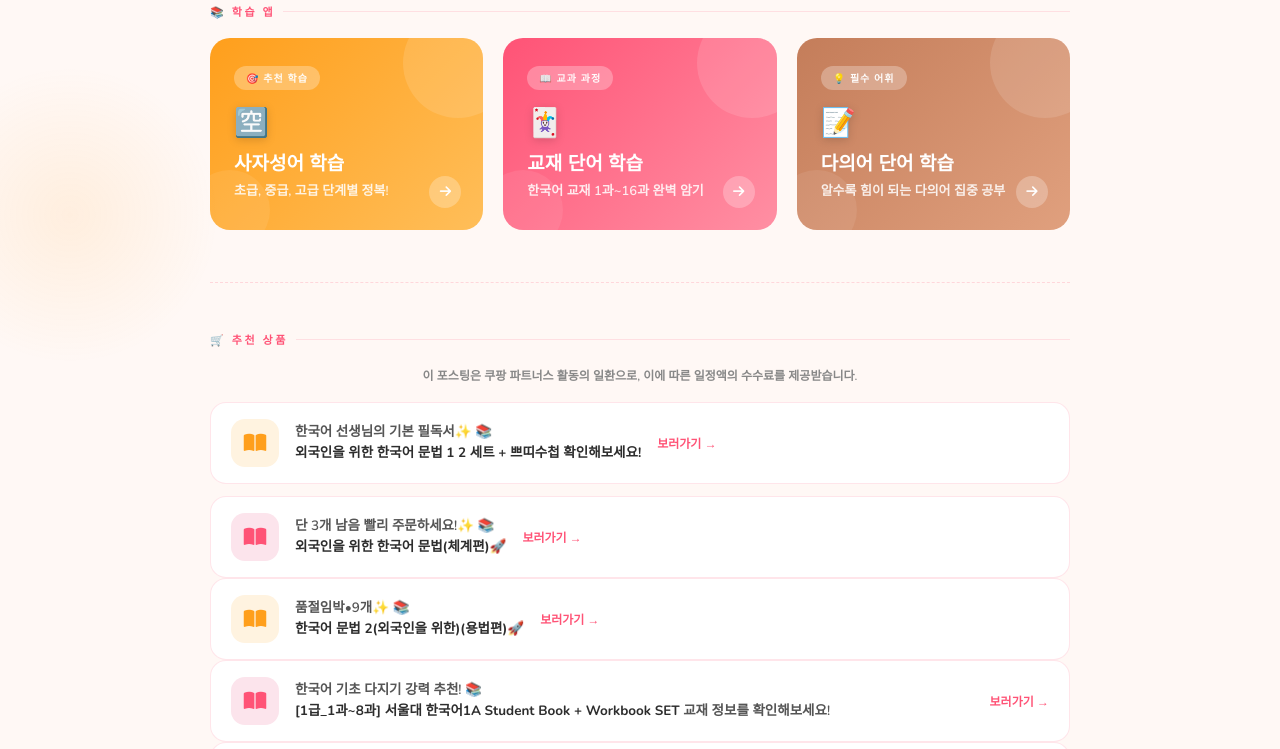
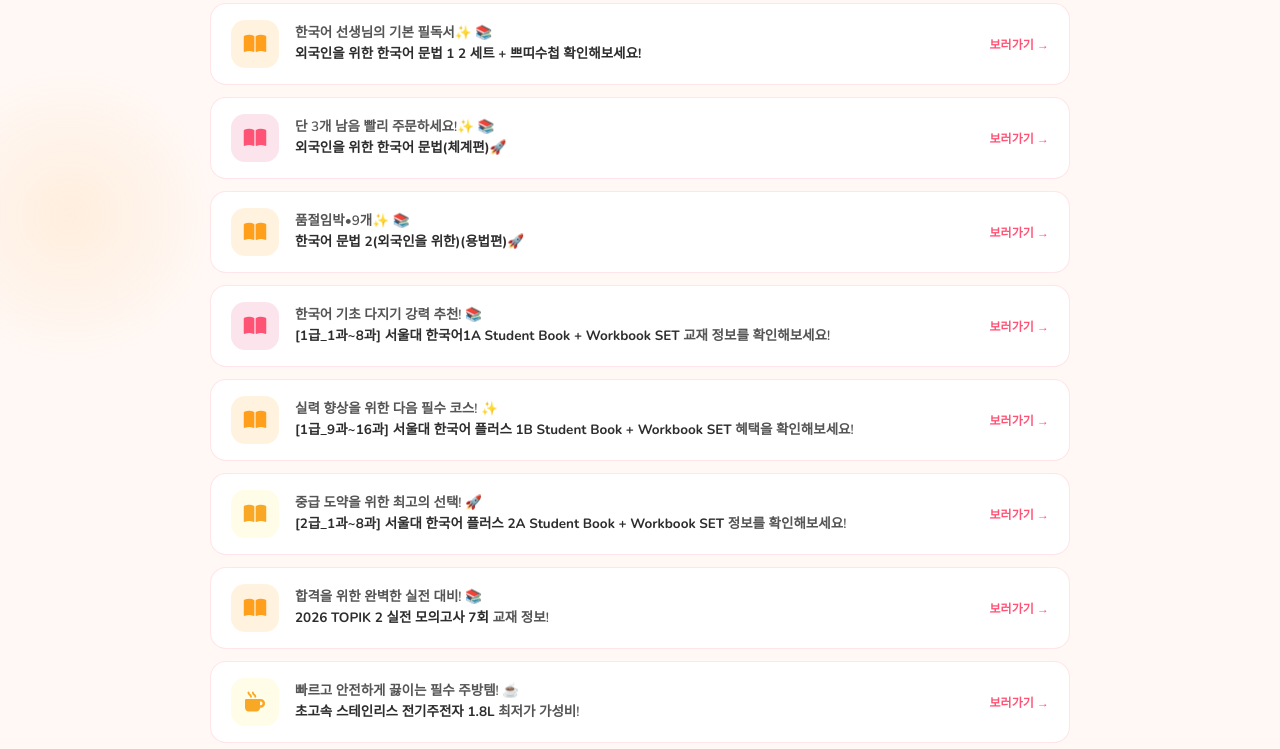
Before and after one commit to johnpark236-tech/MANNAL-hub, a plain HTML site: page index.html in a window 1280 px wide. Shown: the part 515-1264 px from the top of the page. Drawn offline with nearby package versions, Linux system fonts and the light colour scheme.

Commit message:
Update index.html

```diff
--- a/index.html
+++ b/index.html
@@ -523,71 +523,28 @@
   <main>
 
     <!-- 학습 앱 섹션 -->
-    <div class="section-label">📚 학습 앱</div>
-    <div class="cards-grid">
-
-
-
-
-      <a href="https://johnpark236-tech.github.io/MANNAL-4_ad" target="_blank" class="study-card card-orange">
-        <span class="card-tag">🎯 추천 학습</span>
-        <span class="card-icon">🈳</span>
-        <h3>사자성어 학습</h3>
-        <p>초급, 중급, 고급 단계별 정복!</p>
-        <div class="card-arrow"><i class="fa-solid fa-arrow-right"></i></div>
-      </a>
-
-      <a href="https://johnpark236-tech.github.io/MANNAL_Korean_card_game-" target="_blank" class="study-card card-pink">
-        <span class="card-tag">📖 교과 과정</span>
-        <span class="card-icon">🃏</span>
-        <h3>교재 단어 학습</h3>
-        <p>한국어 교재 1과~16과 완벽 암기</p>
-        <div class="card-arrow"><i class="fa-solid fa-arrow-right"></i></div>
-      </a>
-
-      <a href="https://johnpark236-tech.github.io/MANNAL_word_da/" target="_blank" class="study-card card-brown">
-        <span class="card-tag">💡 필수 어휘</span>
-        <span class="card-icon">📝</span>
-        <h3>다의어 단어 학습</h3>
-        <p>알수록 힘이 되는 다의어 집중 공부</p>
-        <div class="card-arrow"><i class="fa-solid fa-arrow-right"></i></div>
-      </a>
-
-    </div>
-
-    <hr class="divider">
-
-    <!-- 광고 섹션 -->
-    <div class="section-label">🛒 추천 상품</div>
-    <p class="ad-notice">이 포스팅은 쿠팡 파트너스 활동의 일환으로, 이에 따른 일정액의 수수료를 제공받습니다.</p>
-
-    <div class="ads-list">
-
+      <div class="ads-list">
 
       <a href="https://link.coupang.com/a/efaiBwEBJk" target="_blank" referrerpolicy="unsafe-url" class="ad-card">
         <div class="ad-icon ad-icon-orange"><i class="fa-solid fa-book-open"></i></div>
         <p>한국어 선생님의 기본 필독서✨ 📚<br>
-           <b>외국인을 위한 한국어 문법 1 2 세트 + 쁘띠수첩 확인해보세요!</p>
+           <b>외국인을 위한 한국어 문법 1 2 세트 + 쁘띠수첩 확인해보세요!</b></p>
         <span class="ad-cta">보러가기 →</span>
       </a>
-
 
       <a href="https://link.coupang.com/a/efaRnSaZwa" target="_blank" referrerpolicy="unsafe-url" class="ad-card">
         <div class="ad-icon ad-icon-pink"><i class="fa-solid fa-book-open"></i></div>
         <p>단 3개 남음 빨리 주문하세요!✨ 📚<br>
-           <b>외국인을 위한 한국어 문법(체계편)🚀</p>
+           <b>외국인을 위한 한국어 문법(체계편)🚀</b></p>
         <span class="ad-cta">보러가기 →</span>
       </a>
-
 
       <a href="https://link.coupang.com/a/efaX3zoF1U" target="_blank" referrerpolicy="unsafe-url" class="ad-card">
         <div class="ad-icon ad-icon-orange"><i class="fa-solid fa-book-open"></i></div>
         <p>품절임박•9개✨ 📚<br>
-           <b>한국어 문법 2(외국인을 위한)(용법편)🚀</p>
+           <b>한국어 문법 2(외국인을 위한)(용법편)🚀</b></p>
         <span class="ad-cta">보러가기 →</span>
       </a>
-
-
 
       <a href="https://link.coupang.com/a/dR1u21gzSu" target="_blank" referrerpolicy="unsafe-url" class="ad-card">
         <div class="ad-icon ad-icon-pink"><i class="fa-solid fa-book-open"></i></div>
@@ -631,27 +588,28 @@
         <span class="ad-cta">보러가기 →</span>
       </a>
 
-
       <a href="https://link.coupang.com/a/enXv7SFwce" target="_blank" referrerpolicy="unsafe-url" class="ad-card">
         <div class="ad-icon ad-icon-yellow"><i class="fa-solid fa-wand-magic-sparkles"></i></div>
         <p>#수경포트 종류별✨🪄<br>
-           <b>#수경포트 종류별🌿🎨</p>
+           <b>#수경포트 종류별🌿🎨</b></p>
         <span class="ad-cta">보러가기 →</span>
       </a>
 
       <a href="https://link.coupang.com/a/enXCUD65Zc" target="_blank" referrerpolicy="unsafe-url" class="ad-card">
         <div class="ad-icon ad-icon-yellow"><i class="fa-solid fa-wand-magic-sparkles"></i></div>
         <p>#씨앗 발아 스펀지 100구✨🪄<br>
-           <b>#씨앗 발아 스펀지 100구🌿🎨</p>
+           <b>#씨앗 발아 스펀지 100구🌿🎨</b></p>
         <span class="ad-cta">보러가기 →</span>
       </a>
 
       <a href="https://link.coupang.com/a/edp4DflElg" target="_blank" referrerpolicy="unsafe-url" class="ad-card">
         <div class="ad-icon ad-icon-pink"><i class="fa-solid fa-wand-magic-sparkles"></i></div>
         <p>#인생컨실러#커버천재#붉은기커버#결점커버!✨🪄<br>
-           <b>한스킨 블레미쉬 커버 컨실러 12g, 내추럴🌿🎨</p>
+           <b>한스킨 블레미쉬 커버 컨실러 12g, 내추럴🌿🎨</b></p>
         <span class="ad-cta">보러가기 →</span>
       </a>
+
+    </div>
       </a>
 
     </div>
```
